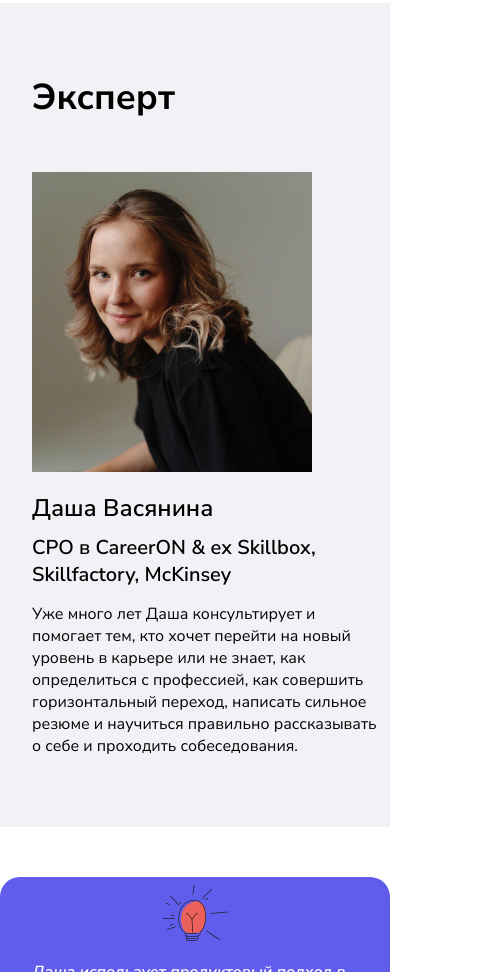
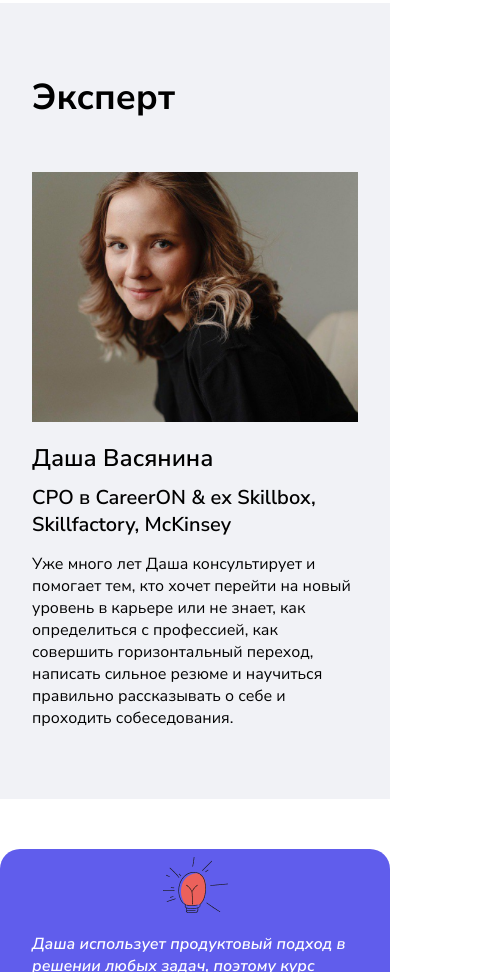
Before and after one commit to Tsarkovv/Merion-H, a plain HTML site: page index.html in a window 390 px wide. Shown: the part 1881-2853 px from the top of the page, 496 px wide, since content can reach past the window. Drawn offline with Linux system fonts and the light colour scheme.

Commit message:
адаптив 1.3

```diff
--- a/style.css
+++ b/style.css
@@ -319,7 +319,7 @@ font-weight: 600;
 }
 @media (max-width: 1024px){
   .block{
-    width: 896px;
+    padding: 0 64px;
     margin: auto;
   }
   .header_heading{
@@ -444,13 +444,13 @@ width: 80%;
     width: 100%;
   }
   .expert_photo, .expert_photo img{
-    max-width: 90%;
+    width: 100%;
     object-fit: cover;
-    object-position: top;
-    height: 300px;
+    object-position: center;
+    height: 250px;
   }
   .expert{
-    width: 80%;
+    width: 100%;
     flex-direction: column;
   }
   .expert_text__content{
```
